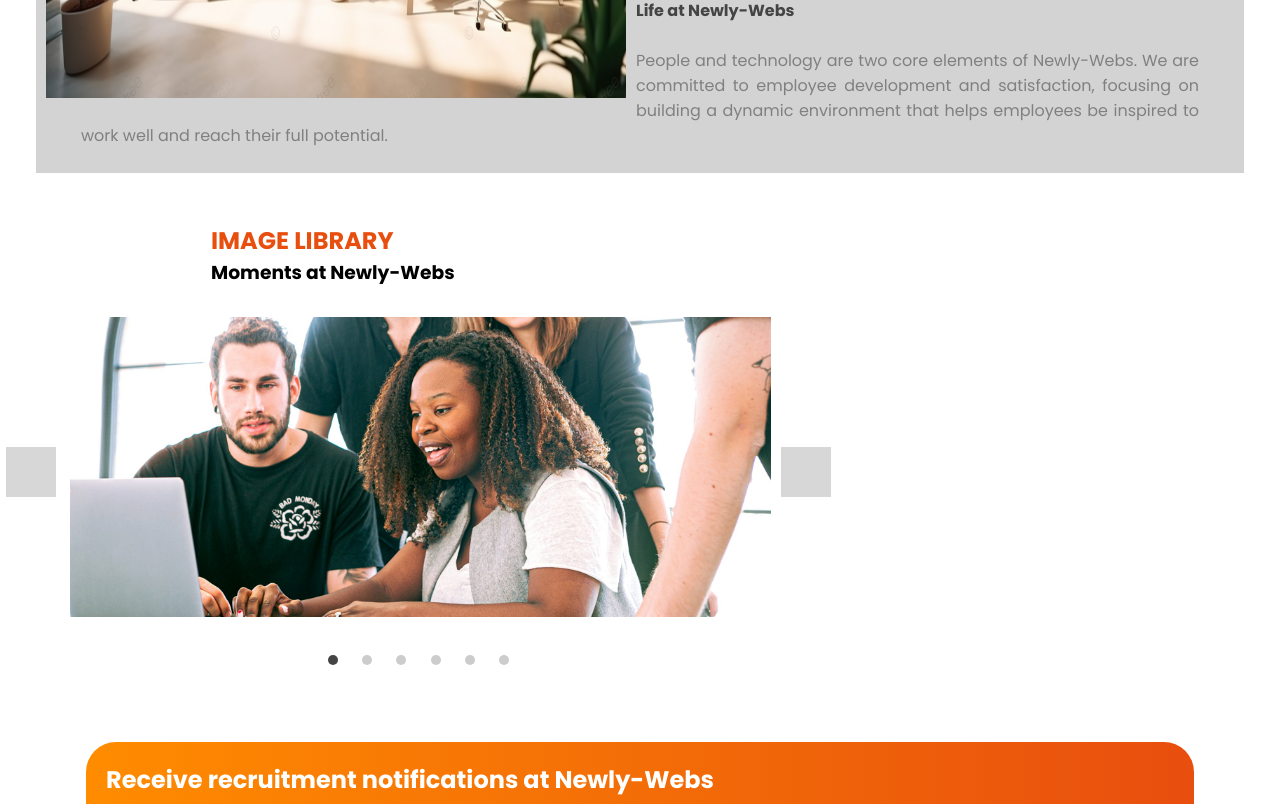
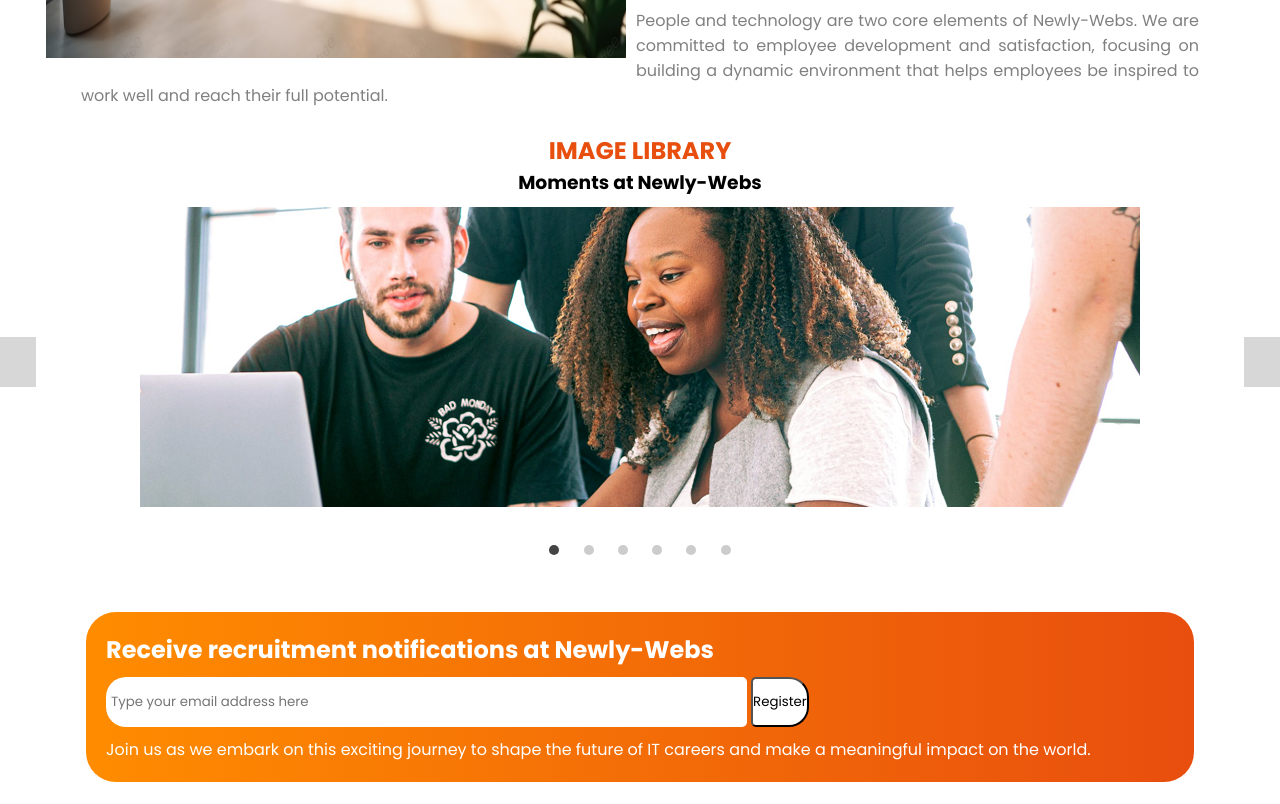
Before and after one commit to VxTDuckie/viet.github.io, a plain HTML site: page index.html in a window 1280 px wide. Shown: the part 1227-2031 px from the top of the page. Drawn offline with Linux system fonts and the light colour scheme; grey boxes are pictures that could not be loaded.

Commit message:
code da sua mot chut

```diff
--- a/index.html
+++ b/index.html
@@ -111,7 +111,7 @@
             </div>
 </section>
 
-    <section id="WORKPLACE">
+    <section class="WORKPLACE">
         <div>
             <div>
                 <img src="images/cty.png" id="cty">
@@ -128,8 +128,8 @@
         </div>
     </section>
 
-    <section id="LIBRARY">
-        <div id="lititle">
+    <section class="LIBRARY">
+        <div class="lititle">
             <h2>IMAGE LIBRARY</h2>
             <h3>Moments at Newly-Webs</h3>
         </div>
--- a/styles/index.css
+++ b/styles/index.css
@@ -478,11 +478,11 @@
     padding: 5px;
     margin-bottom: 10px;
     margin-top: 10px;
-    width: calc(60% - 5px); /* Trừ 5px để tính toán padding */
+    width: 60%;
     border: none;
 }
 
-#jobbutton {
+ /* #jobbutton {
     background-color: white;
     color: gray;
     text-align: center;
@@ -490,14 +490,18 @@
     border: none;
     border-radius: 5px 20px 20px 5px;
     width: calc(20% - 150px); /* Trừ 5px để tính toán padding */
-    border-color: #e84e0e;
+    /*border-color: #e84e0e;
     border-width: 1px;
     margin-right: 10px;
     outline: none;
     padding: 5px; /* Giảm padding để nút nhấn nhỏ hơn */
-    align-items: center;
+    /*align-items: center;
     vertical-align: middle;
-}
+} */
+    #jobbutton{
+    border-radius: 5px 20px 20px 5px;
+    background-color: white;
+    }
 #jobbutton:hover {
     background-color: gray;
     color: white;
@@ -525,8 +529,7 @@
 
 #lislider {
     margin: 0 auto;
-    width: 800px;
-    max-width: 100%;
+    width: 100%;
     text-align: center;
 }
 
@@ -700,11 +703,7 @@
     }
 }
 
-#lianimation {
-    width: 90%; /* Adjust as needed */
-    max-width: 1200px; /* Adjust as needed */
-    margin: 0 auto;
-}
+
 
 #lislides {
     width: 100%;
@@ -728,20 +727,19 @@
     margin: 2px;
     padding:2px
 }
-#LIBRARY {
-    display: flex;
-    align-items: center; /* Căn giữa theo chiều dọc */
-    flex-wrap: wrap; /* Thêm dòng này */
+.index-container .LIBRARY {
+    display: block;
 }
 
-#lititle {
-    width: 40%;
-    margin-left: 175px;
+.lititle h2 {
+    width: 100%;
+    text-align: center;
 }
-
+.lititle h3 {
+    text-align: center;
+}
 #lianimation {
-    width: 60%;
-    margin: 20px; /* Đảm bảo cùng margin với #lititle */
+    width: 100%;
 }
 
 
@@ -769,7 +767,12 @@
     padding: 50px 50px 60px 50px;
     margin-top: 80px;
 }
+@media screen and (max-width:700px) {
 
+   .index-container .LIBRARY .lititle h2 {
+        font-size: 180% ;
+    }
+}
 .footer-distributed .footer-logo, .footer-distributed .footer-center, .footer-distributed .footer-right {
     display: inline-block;
     vertical-align: top;
```
